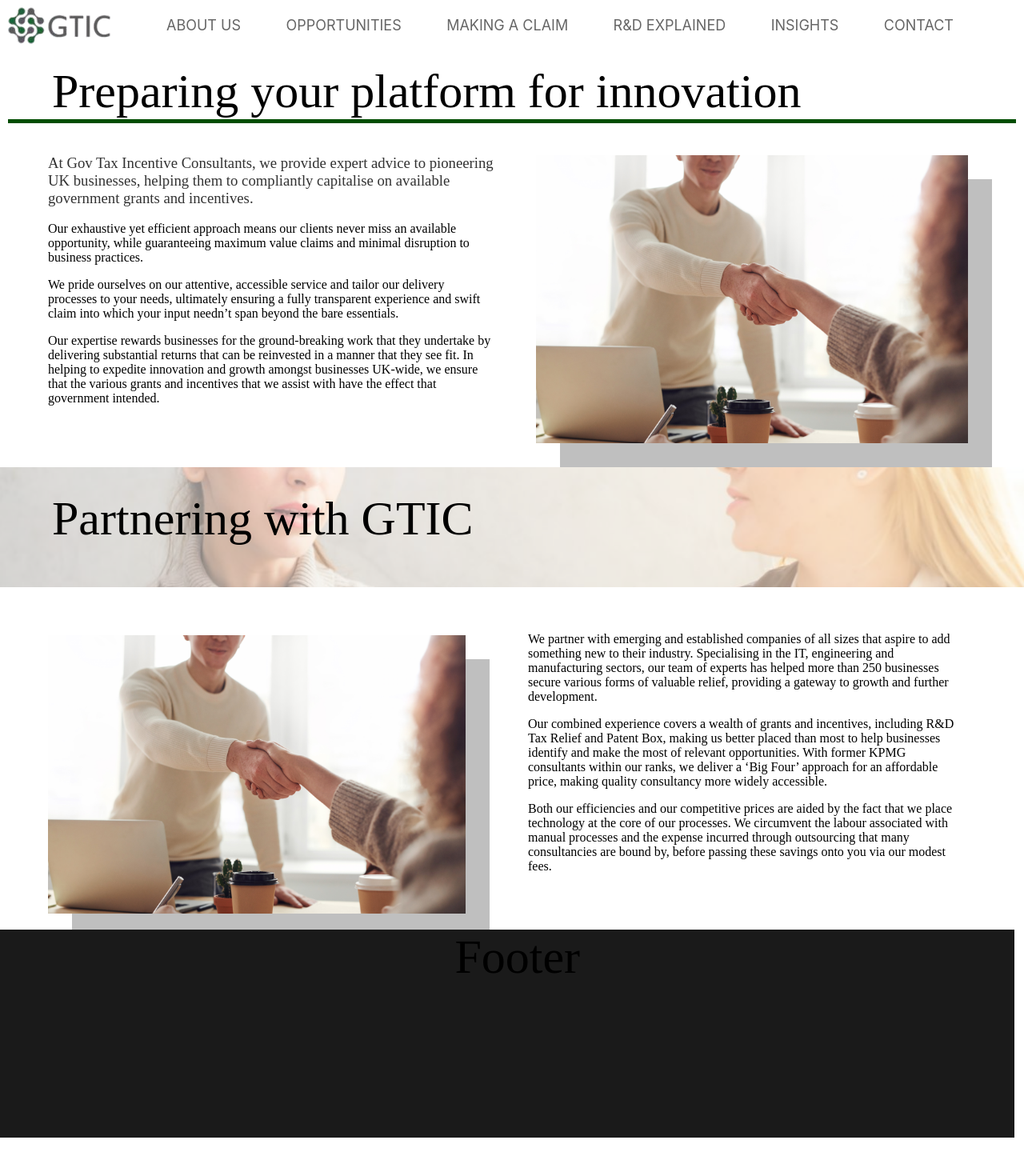
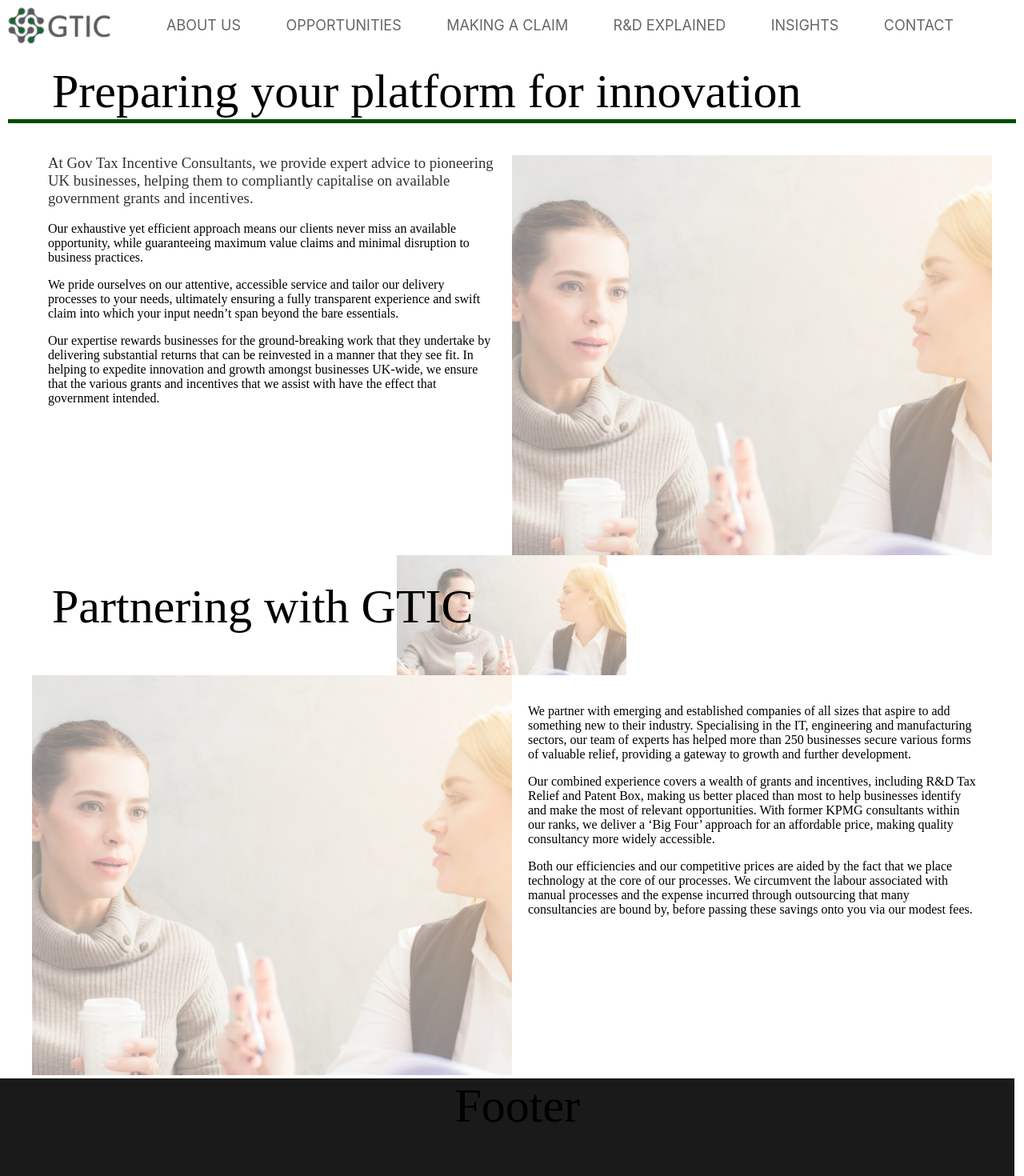
Before and after one commit to samalty/gtic-website, a React (Create React App) app: page /about in a window 1280 px wide. Shown: the top 1470 px of the page at 80% size. Before the commit the page ends 1422 px from the top, so only its background shows below. Built offline with nearby package versions, Linux system fonts and the light colour scheme; what google-maps-react would draw is missing.

Commit message:
Fixed padding and margin inconsistencies.

```diff
--- a/src/components/About.js
+++ b/src/components/About.js
@@ -13,7 +13,10 @@ class About extends Component {
                     <h1>Preparing your platform for innovation</h1>
                 </div>
                 <div className="intro-container">
-                    <img src={about} alt="About us" className="img"></img>
+                    <div className="background-img one">
+                        <div className="title-overlay"></div>
+                    </div>
+                    <img src={about} alt="About us" className="about-img"></img>
                     <div className="intro">
                         <div className="opening-para">
                             <h3>At Gov Tax Incentive Consultants, we provide expert advice to pioneering UK businesses, helping them
@@ -41,7 +44,9 @@ class About extends Component {
                     <div className="subhead-container-mobile">
                         <h1>Partnering with GTIC</h1>
                     </div>
-                    <img src={about} alt="About us" className="about-img"></img>
+                    <div className="background-img">
+                        <div className="title-overlay"></div>
+                    </div>
                     <div className="about-text">
                         <p>We partner with emerging and established companies of all sizes that aspire to add something new to their industry.
                            Specialising in the IT, engineering and manufacturing sectors, our team of experts has helped more than 250
--- a/src/components/About.scss
+++ b/src/components/About.scss
@@ -1,7 +1,52 @@
 @import "./Themes";
+
+.background-img{
+    display: none;
+    @media screen and (min-width: 1000px) {
+        box-sizing: border-box;
+        position: relative;
+        display: inline-block;
+        width: 50%;
+        height: 585px;
+        background-image: url('../media/home.jpg');
+        background-repeat: round;
+        background-position: center;
+        background-repeat: no-repeat;
+        background-size: auto 100%;
+        background-attachment: fixed;
+        .title-overlay{
+            height: 100%;
+            background-color: rgba(255,255,255,0.5);
+        }
+    }
+    @media screen and (min-width: 1080px) {
+        height: 550px;
+    }
+    @media screen and (min-width: 1160px) {
+        height: 500px;
+    }
+}
 
 .intro-container{
     @include introContainer();
+    padding-bottom: 0px;
+    .about-img{
+        display: block;
+        width: 100%;
+        height: auto;
+        margin: 0px;
+        @media screen and (min-width: 1000px) {
+            display: none;
+        }
+    }
+    .one{
+        @media screen and (min-width: 1000px) {
+            float: right;
+            margin-top: 40px;
+            margin-bottom: 0px;
+            padding-bottom: 0px;
+        }
+    }
 }
 
 .subhead-container-browser{
@@ -12,10 +57,11 @@
         background-repeat: round;
         background-position: center;
         background-repeat: no-repeat;
-        background-size: 100% auto;
+        background-size: auto 100%;
         background-attachment: fixed;
         height: 150px;
-        width: 100vw;
+        width: 100%;
+        max-width: 1200px;
         margin: auto;
         overflow: hidden;
         .title-overlay{
@@ -35,7 +81,7 @@
     display: block;
     width: 100%;
     margin: 0px;
-    padding: 20px 0px;
+    padding: 0px 20px;
     text-align: center;
     box-sizing: border-box;
     transform: translate(-0%, -20%);
@@ -44,9 +90,10 @@
         width: 100%;
         max-width: 1200px;
         margin: auto;
-        padding: 20px;
+        padding: 0px;
         text-align: left;
-        overflow: auto;
+        vertical-align: top;
+        overflow: hidden;
         transform: none;
     }
     .subhead-container-mobile{
@@ -71,23 +118,8 @@
             display: inline-block;
             position: relative;
             box-sizing: border-box;
-            padding: 20px;
-            transform: none;
             text-align: left;
             float: right;
         }
     }
-    .about-img{
-        display: none;
-        @media screen and (min-width: 1000px) {
-            position: relative;
-            display: inline-block;
-            width: 45%;
-            height: auto;
-            margin-top: 40px;
-            float: left;
-            margin-right: 30px;
-            box-shadow: 30px 30px #bfbfbf;
-        }
-    }
 }
--- a/src/components/Contact.scss
+++ b/src/components/Contact.scss
@@ -35,9 +35,11 @@ h1{
 
 .form-container{
     display: block;
-    width: 100%;
+    width: 90%;
+    max-width: 800px;
     height: auto;
-    margin: 0px;
+    margin: 0px auto;
+    margin-bottom: 30px;
     @media screen and (min-width: 1000px) {
         position: relative;
         display: inline-block;
@@ -85,13 +87,7 @@ h1{
         }
     }
 }
-/*
-.map-container{
-    display: block;
-    height: 450px;
-    margin: 20px 0px;
-}
-*/
+
 .contact-details{
     display: block;
     box-sizing: border-box;
--- a/src/components/_Themes.scss
+++ b/src/components/_Themes.scss
@@ -107,10 +107,6 @@
     height: auto;
     box-sizing: border-box;
     overflow: auto;
-    padding-bottom: 30px;
-    @media screen and (min-width: 1000px) {
-        padding-bottom: none;
-    }
 }
 
 @mixin introImage {
@@ -126,6 +122,7 @@
         margin-top: 40px;
         float: right;
         margin-right: 30px;
+        margin-bottom: 30px;
         box-shadow: 30px 30px #bfbfbf;
     }
 }
```
